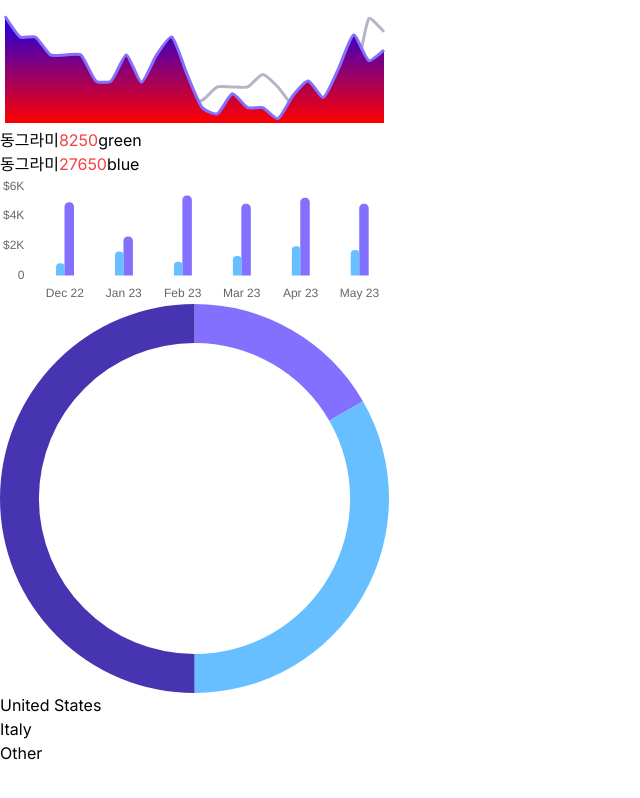
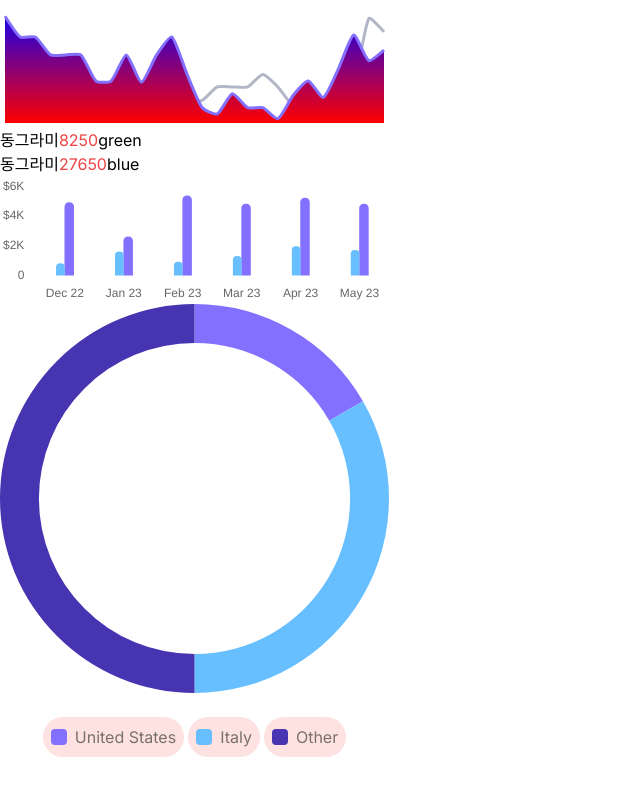
Before and after one commit to minngaeng/simple-dashboard, a Next.js app: page /showChart in a window 1280 px wide. Shown: the whole page, without its empty margins (0-640 px from the left). Built offline with nearby package versions, Linux system fonts and the light colour scheme.

Commit message:
도넛 차트 라벨 스타일링

```diff
--- a/components/DoughnutCard.tsx
+++ b/components/DoughnutCard.tsx
@@ -6,7 +6,7 @@ import { useEffect, useRef, useState } from 'react';
 interface LegendItemData {
   index: number;
   text: string;
-  fillStyle: string;
+  fillStyle: string[];
 }
 
 function DoughnutCard() {
@@ -57,7 +57,7 @@ function DoughnutCard() {
                     return {
                       index,
                       text: label as string,
-                      fillStyle: '#ffff00',
+                      fillStyle: ['#8470FF', '#67BFFF', '#4634B1'],
                     };
                   });
                 }
@@ -82,14 +82,26 @@ function DoughnutCard() {
     }
   };
 
+  console.log('legend', legendItems);
+
   return (
     <>
       <canvas ref={myChart}></canvas>
-      {legendItems.map((el, index) => (
-        <div key={index} onClick={() => handleClick(index)}>
-          {el.text}
-        </div>
-      ))}
+      <div className="flex justify-center gap-1 mt-6 ">
+        {legendItems.map((el, index) => (
+          <div
+            key={index}
+            onClick={() => handleClick(index)}
+            className="p-2 flex items-center bg-red-100 text-stone-500 font-normal border-solid border-[1px] rounded-3xl border-none cursor-pointer hover:bg-red-200"
+          >
+            <div
+              className="w-4 h-4 mr-2 rounded "
+              style={{ backgroundColor: el.fillStyle[index] }}
+            ></div>
+            {el.text}
+          </div>
+        ))}
+      </div>
     </>
   );
 }
```
